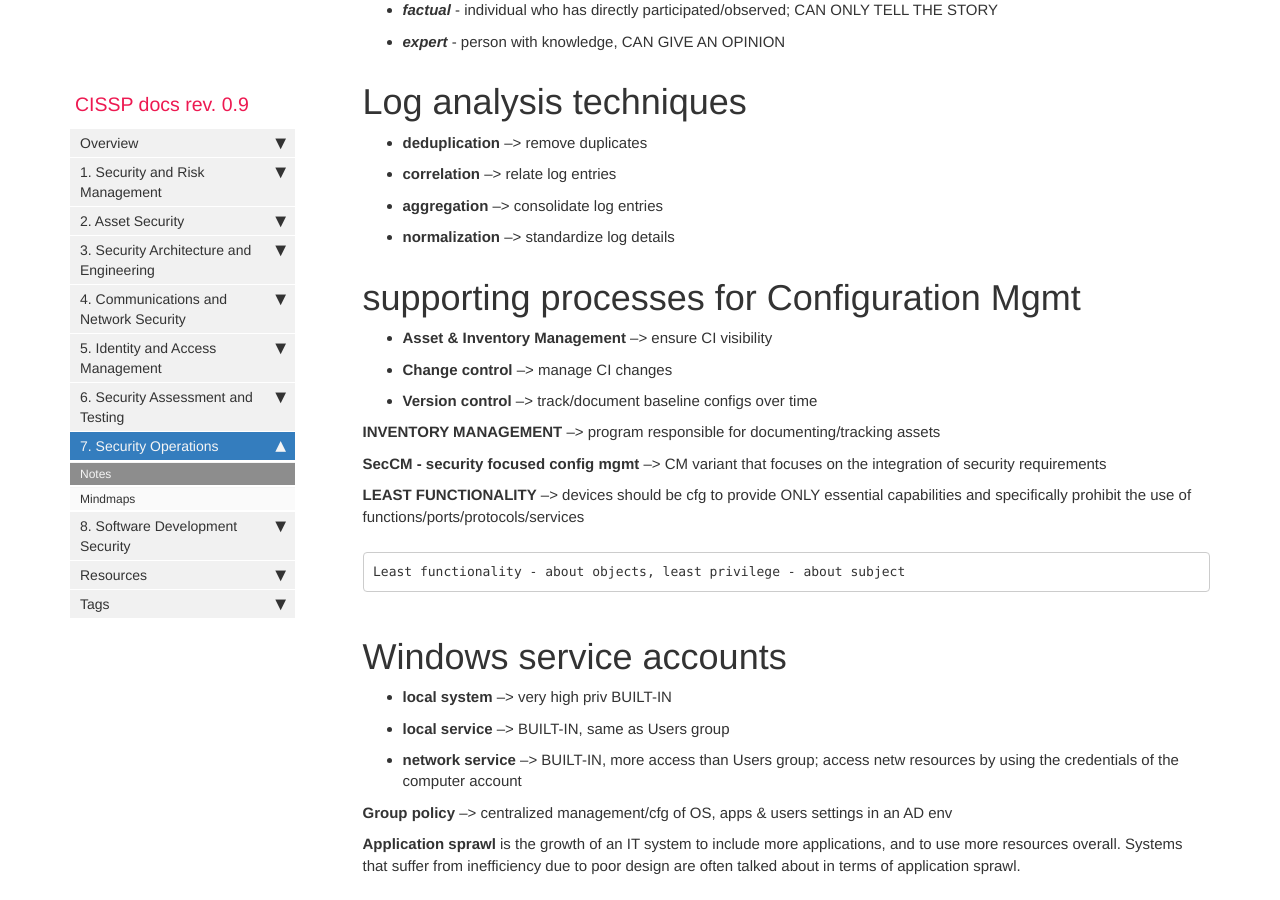
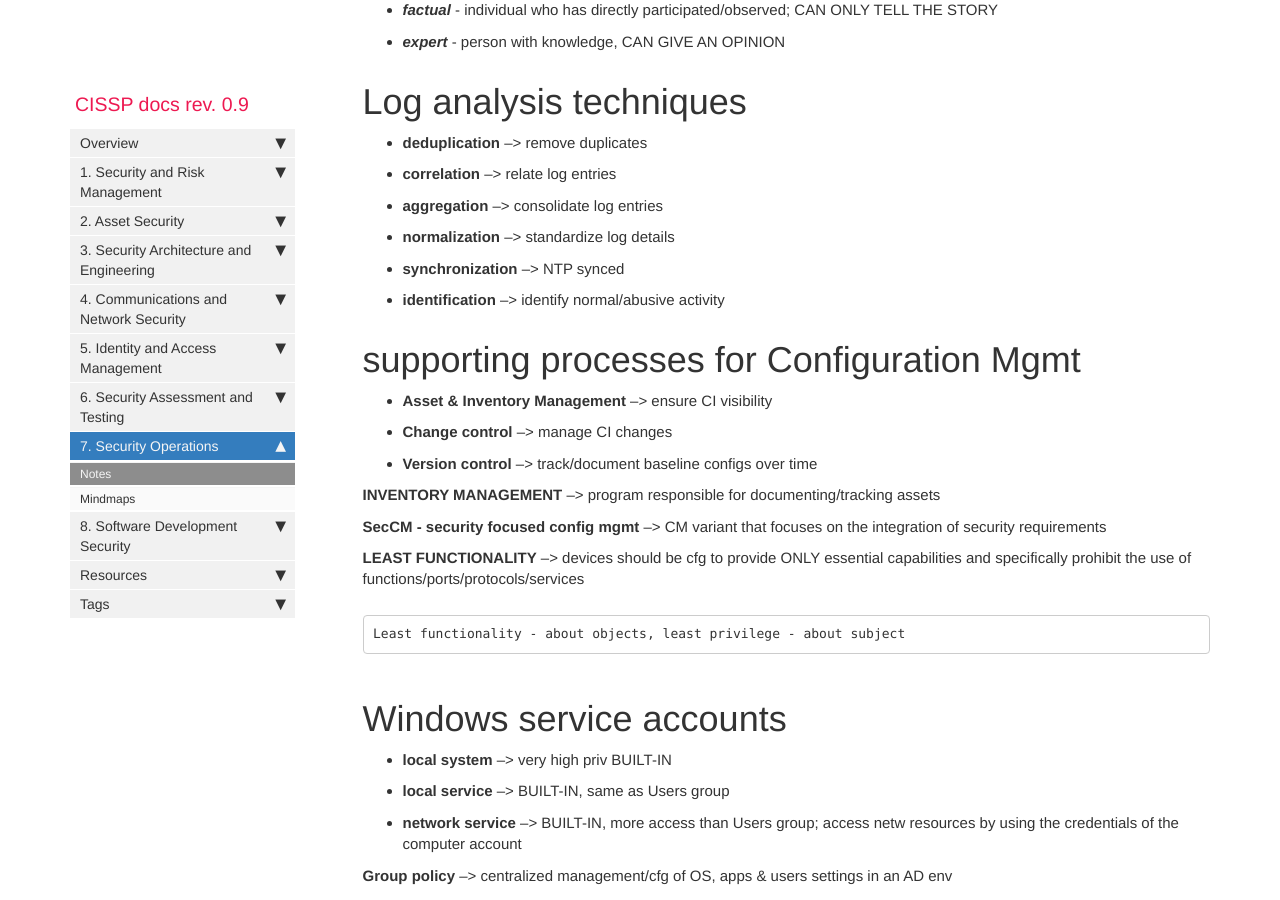
Before and after one commit to quaie/cissp, a Jekyll site: the page built from pages/mydoc/7_notes.md, in a window 1280 px wide and 900 px high, scrolled down 1647 px. Built offline with Jekyll 4.4.1, drawn with Linux system fonts in a browser that asks for light colours; comment, search, counter and statistics services are not loaded.

Commit message:
Update 7_notes.md

```diff
--- a/pages/mydoc/7_notes.md
+++ b/pages/mydoc/7_notes.md
@@ -62,6 +62,8 @@ internal investigations can lead to **administrative hearing** (trial-like proce
 - **correlation** --> relate log entries
 - **aggregation** --> consolidate log entries
 - **normalization** --> standardize log details
+- **synchronization** --> NTP synced
+- **identification** --> identify normal/abusive activity
 
 # supporting processes for Configuration Mgmt
 - **Asset & Inventory Management** --> ensure CI visibility
```
